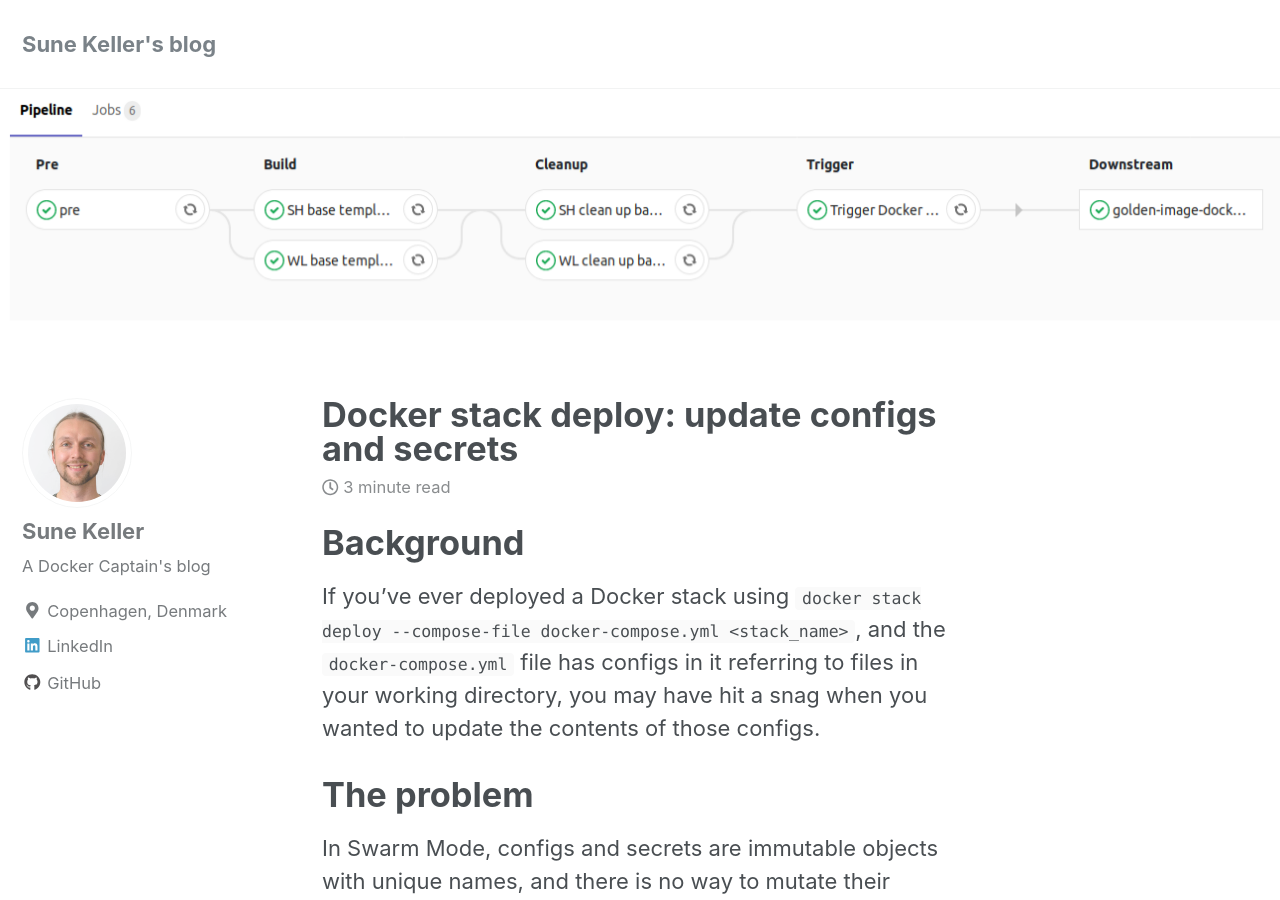
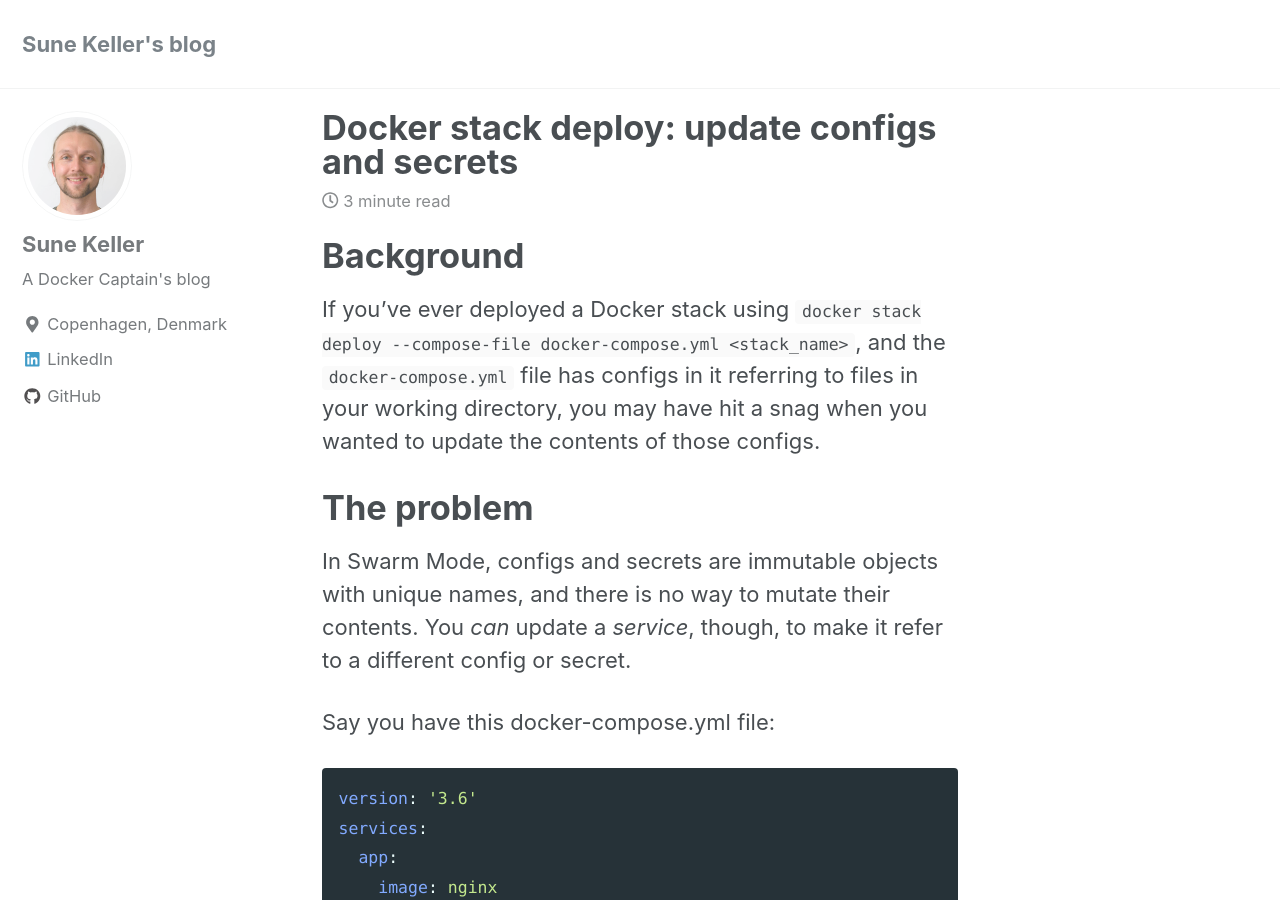
Before and after one commit to sirlatrom/blog.sunekeller.dk, a Jekyll site: the page built from _posts/2019-01-31-docker-stack-deploy-update-configs.md, in a window 1280 px wide and 900 px high. Built offline with Jekyll 4.4.1, drawn with Linux system fonts in a browser that asks for light colours; nearby versions of some CDN libraries; comment, search, counter and statistics services are not loaded.

Commit message:
Remove irrelevant header image from post
Signed-off-by: Sune Keller <sune.keller@gmail.com>

```diff
--- a/_posts/2019-01-31-docker-stack-deploy-update-configs.md
+++ b/_posts/2019-01-31-docker-stack-deploy-update-configs.md
@@ -3,8 +3,6 @@ title: 'Docker stack deploy: update configs and secrets'
 tags: [docker,stack,deploy,swarm,configs,secrets,ci,cd]
 description: In this post, I explain how you can use CI variables or file digests to update configs and secrets during docker stack deploy.
 excerpt: In this post, I explain how you can use CI variables or file digests to update configs and secrets during docker stack deploy.
-header:
-  image: /assets/images/2018-08-22-golden-image-base-pipeline-1.png
 uuid: 28f1e06e-2590-11e9-a2a7-33a1ce4af04f
 ---
 
```
